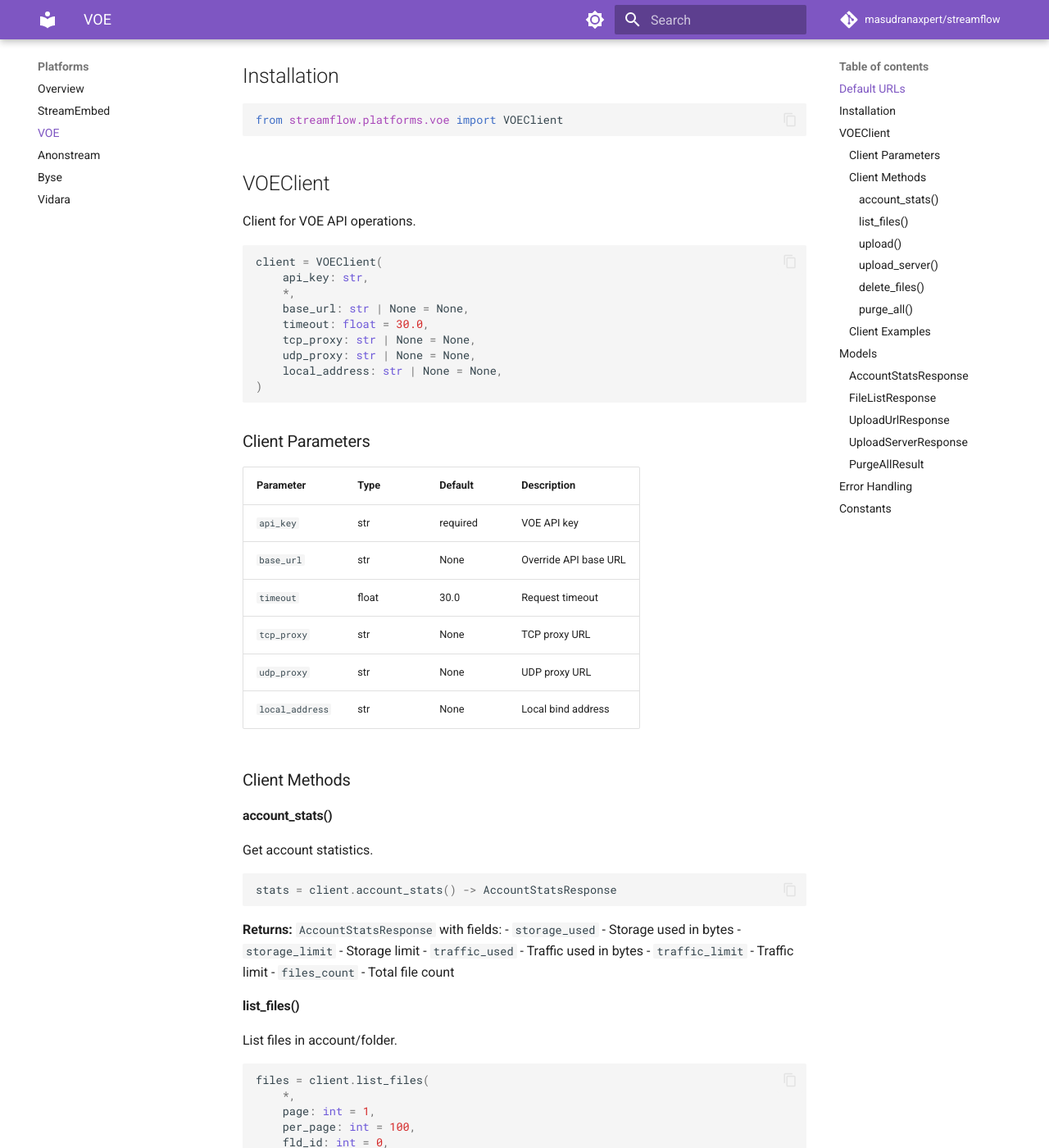
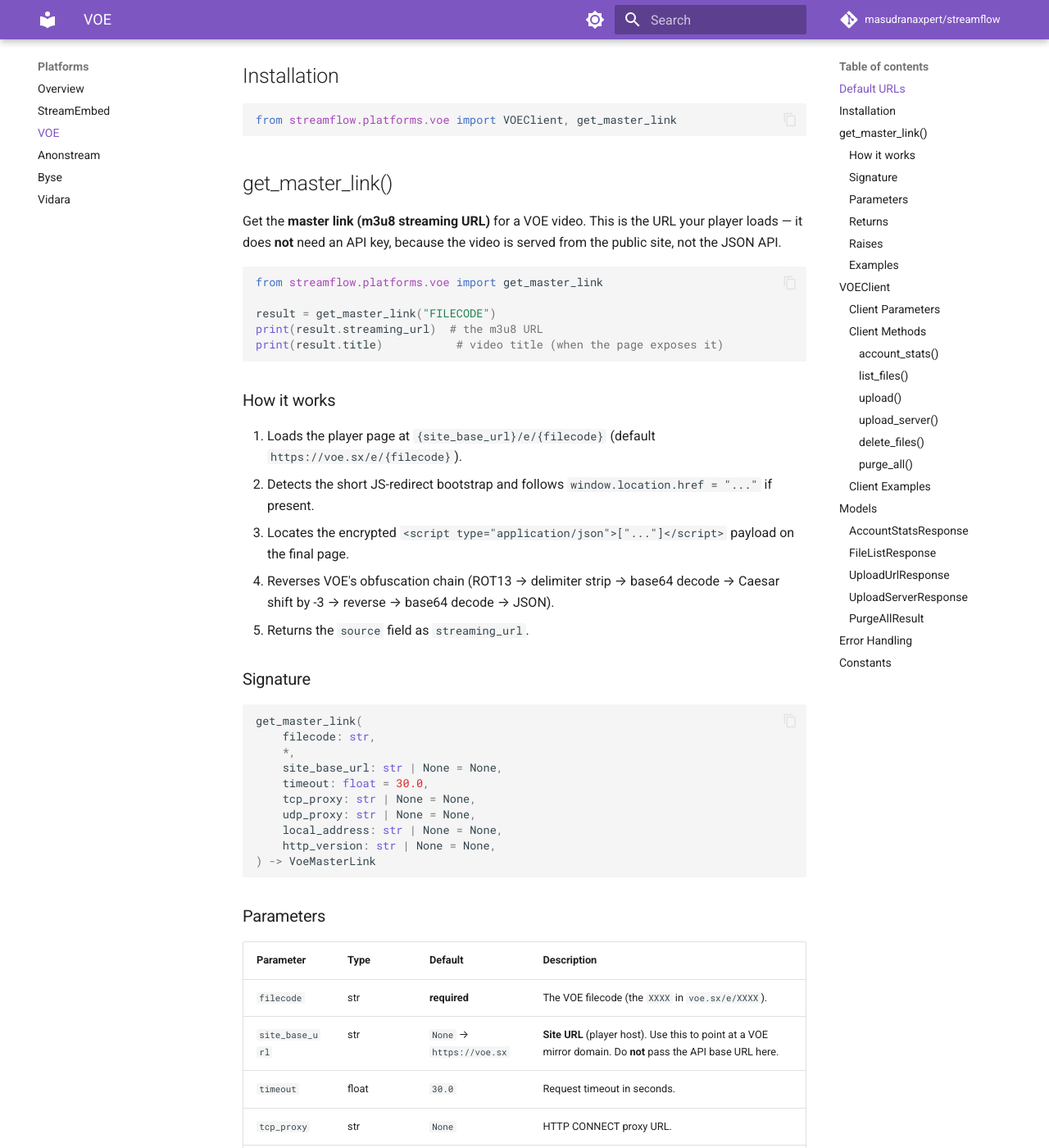
Before and after one commit to masudranaxpert/StreamFlow, an MkDocs documentation site: the page built from docs/platforms/voe.md, in a window 1280 px wide and 1400 px high, scrolled down 616 px. Shown: the whole window at 82% size. Built offline with MkDocs 1.6.1 and Material for MkDocs 9.7.7, drawn with Linux system fonts in a browser that asks for light colours; comment, search, counter and statistics services are not loaded; some of the changed text lies outside the part shown.

Commit message:
Bump version to 2.0.0, enhance VOE and Byse documentation with master link resolution details, and improve Byse master link extraction logic with content verification.

````diff
--- a/docs/platforms/voe.md
+++ b/docs/platforms/voe.md
@@ -18,8 +18,105 @@
 ## Installation
 
 ```python
-from streamflow.platforms.voe import VOEClient
+from streamflow.platforms.voe import VOEClient, get_master_link
 ```
+
+## get_master_link()
+
+Get the **master link (m3u8 streaming URL)** for a VOE video. This is
+the URL your player loads — it does **not** need an API key, because
+the video is served from the public site, not the JSON API.
+
+```python
+from streamflow.platforms.voe import get_master_link
+
+result = get_master_link("FILECODE")
+print(result.streaming_url)  # the m3u8 URL
+print(result.title)           # video title (when the page exposes it)
+```
+
+### How it works
+
+1. Loads the player page at `{site_base_url}/e/{filecode}` (default
+   `https://voe.sx/e/{filecode}`).
+2. Detects the short JS-redirect bootstrap and follows
+   `window.location.href = "..."` if present.
+3. Locates the encrypted `<script type="application/json">["..."]</script>`
+   payload on the final page.
+4. Reverses VOE's obfuscation chain (ROT13 → delimiter strip → base64
+   decode → Caesar shift by -3 → reverse → base64 decode → JSON).
+5. Returns the `source` field as `streaming_url`.
+
+### Signature
+
+```python
+get_master_link(
+    filecode: str,
+    *,
+    site_base_url: str | None = None,
+    timeout: float = 30.0,
+    tcp_proxy: str | None = None,
+    udp_proxy: str | None = None,
+    local_address: str | None = None,
+    http_version: str | None = None,
+) -> VoeMasterLink
+```
+
+### Parameters
+
+| Parameter | Type | Default | Description |
+|-----------|------|---------|-------------|
+| `filecode` | str | **required** | The VOE filecode (the `XXXX` in `voe.sx/e/XXXX`). |
+| `site_base_url` | str | `None` → `https://voe.sx` | **Site URL** (player host). Use this to point at a VOE mirror domain. Do **not** pass the API base URL here. |
+| `timeout` | float | `30.0` | Request timeout in seconds. |
+| `tcp_proxy` | str | `None` | HTTP CONNECT proxy URL. |
+| `udp_proxy` | str | `None` | SOCKS5 / UDP proxy URL. |
+| `local_address` | str | `None` | Local IP to bind the socket to. |
+| `http_version` | str | `None` | Force `"HTTP/1.1"`, `"HTTP/2"`, or `"HTTP/3"` (the last requires `udp_proxy`). |
+
+### Returns
+
+`VoeMasterLink` (frozen dataclass):
+
+```python
+@dataclass(frozen=True, slots=True)
+class VoeMasterLink:
+    streaming_url: str        # the m3u8 URL the player should load
+    title: str | None = None  # video title from the decrypted config
+```
+
+### Raises
+
+- `VoeAPIError` — when the encrypted script tag isn't found on the
+  page, decryption fails, or the decrypted config has no `source`
+  field. Inspect `err.body` for the truncated upstream HTML.
+
+### Examples
+
+```python
+from streamflow.platforms.voe import get_master_link, VoeAPIError
+
+result = get_master_link("abc123xyz")
+print(result.streaming_url)
+
+result = get_master_link("abc123xyz", site_base_url="https://voe-mirror.example")
+
+result = get_master_link(
+    "abc123xyz",
+    tcp_proxy="http://user:pass@proxy:8080",
+    timeout=60.0,
+)
+
+try:
+    result = get_master_link("badcode")
+except VoeAPIError as exc:
+    print(f"VOE failed: {exc}")
+    print(f"Body snippet: {exc.body!r}")
+```
+
+> The master link flow uses the **Site URL** (`https://voe.sx` by
+> default), not the API Base URL. Don't pass `https://voe.sx/api` here
+> — that endpoint serves JSON, not the player page.
 
 ## VOEClient
 
--- a/pyproject.toml
+++ b/pyproject.toml
@@ -1,6 +1,6 @@
 [project]
 name = "streamflow"
-version = "0.1.8"
+version = "2.0.0"
 description = "Multi-platform video streaming utilities for Python"
 readme = "README.md"
 authors = [
````
Also changed, not shown: docs/api/voe.md (+19 -16 lines), docs/index.md (+1 -1 lines), docs/platforms/byse.md (+43 -4 lines), docs/platforms/index.md (+7 -3 lines), 2 other files.
